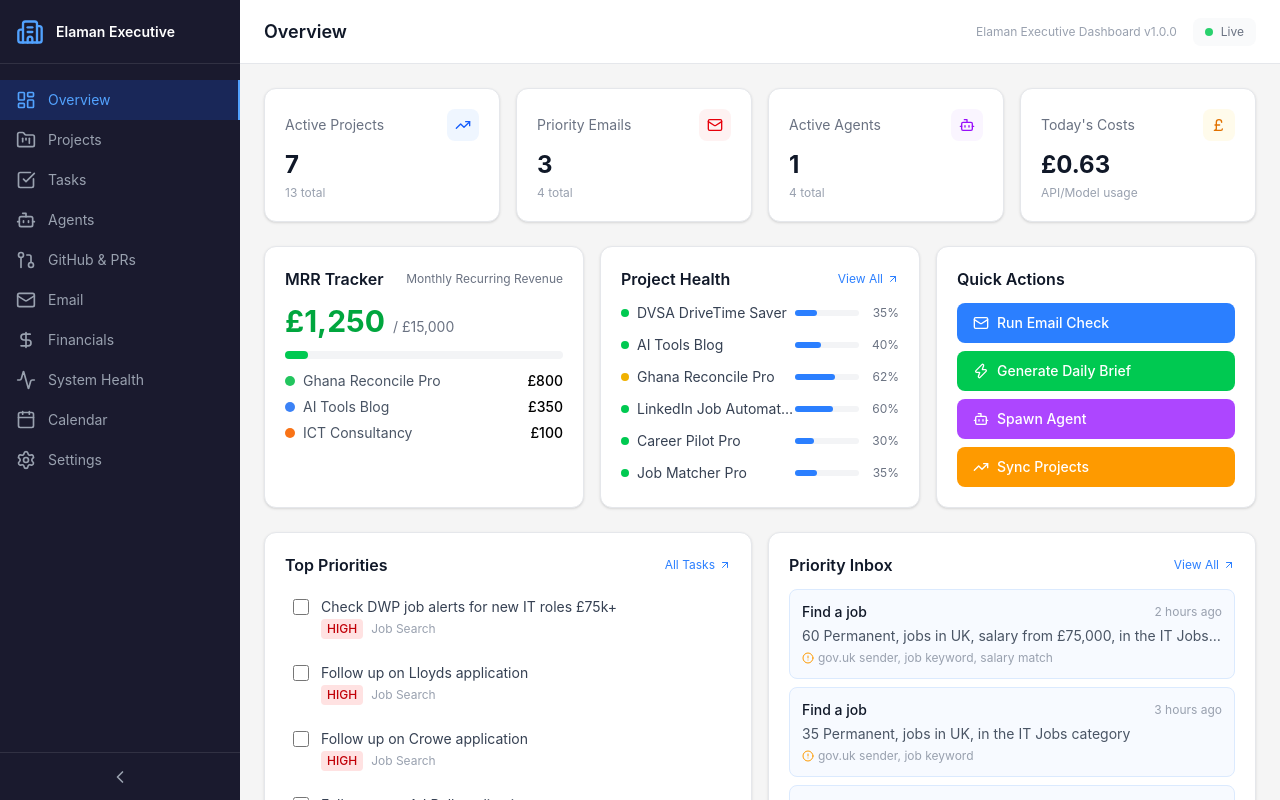
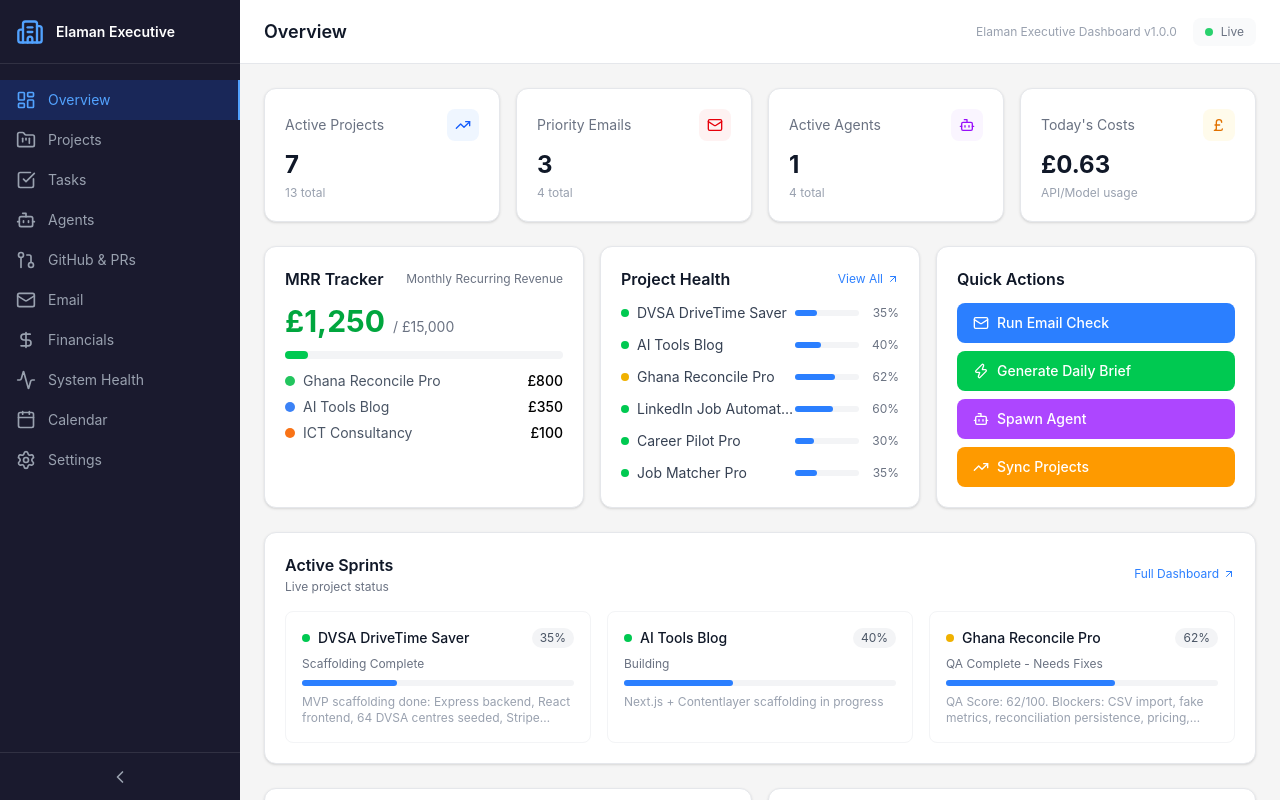
Before and after one commit to dtony47/workspace, a React (Vite) app in the folder elaman-dashboard/: page / in a window 1280 px wide. Shown: the top 800 px of the page. Built offline with nearby package versions, Linux system fonts and the light colour scheme.

Commit message:
feat: Add Active Sprints widget to Overview tab
- Shows top 3 active projects with status, progress, notes
- Real-time updates from dashboardData.js
- One-click to full Projects dashboard

```diff
--- a/elaman-dashboard/src/components/Overview.jsx
+++ b/elaman-dashboard/src/components/Overview.jsx
@@ -121,6 +121,42 @@ export default function Overview({ setActiveTab }) {
         </div>
       </div>
 
+      {/* Active Sprints Row */}
+      <div className="bg-white rounded-xl shadow-sm border border-gray-200 p-5">
+        <div className="flex items-center justify-between mb-4">
+          <div>
+            <h3 className="font-semibold text-gray-900">Active Sprints</h3>
+            <p className="text-xs text-gray-500 mt-0.5">Live project status</p>
+          </div>
+          <button onClick={() => setActiveTab('projects')} className="text-xs text-blue-500 hover:underline flex items-center gap-1">
+            Full Dashboard <ArrowUpRight className="w-3 h-3" />
+          </button>
+        </div>
+        <div className="grid grid-cols-1 md:grid-cols-3 gap-4">
+          {projects.filter(p => ['active', 'ready'].includes(p.status)).slice(0, 3).map((project) => (
+            <div key={project.id} className="border border-gray-100 rounded-lg p-4 hover:border-blue-200 transition-colors">
+              <div className="flex items-start justify-between mb-2">
+                <div className="flex items-center gap-2">
+                  <StatusDot status={project.status} />
+                  <span className="font-medium text-sm text-gray-900">{project.name}</span>
+                </div>
+                <span className="text-xs px-2 py-0.5 rounded-full bg-gray-100 text-gray-600">{project.progress}%</span>
+              </div>
+              <p className="text-xs text-gray-500 mb-2 line-clamp-2">{project.statusLabel}</p>
+              <div className="w-full bg-gray-100 rounded-full h-1.5 mb-2">
+                <div
+                  className="bg-blue-500 h-1.5 rounded-full transition-all"
+                  style={{ width: `${project.progress}%` }}
+                />
+              </div>
+              {project.notes && (
+                <p className="text-xs text-gray-400 line-clamp-2">{project.notes}</p>
+              )}
+            </div>
+          ))}
+        </div>
+      </div>
+
       {/* Third Row */}
       <div className="grid grid-cols-1 lg:grid-cols-2 gap-4">
         {/* Top Priorities */}
```
